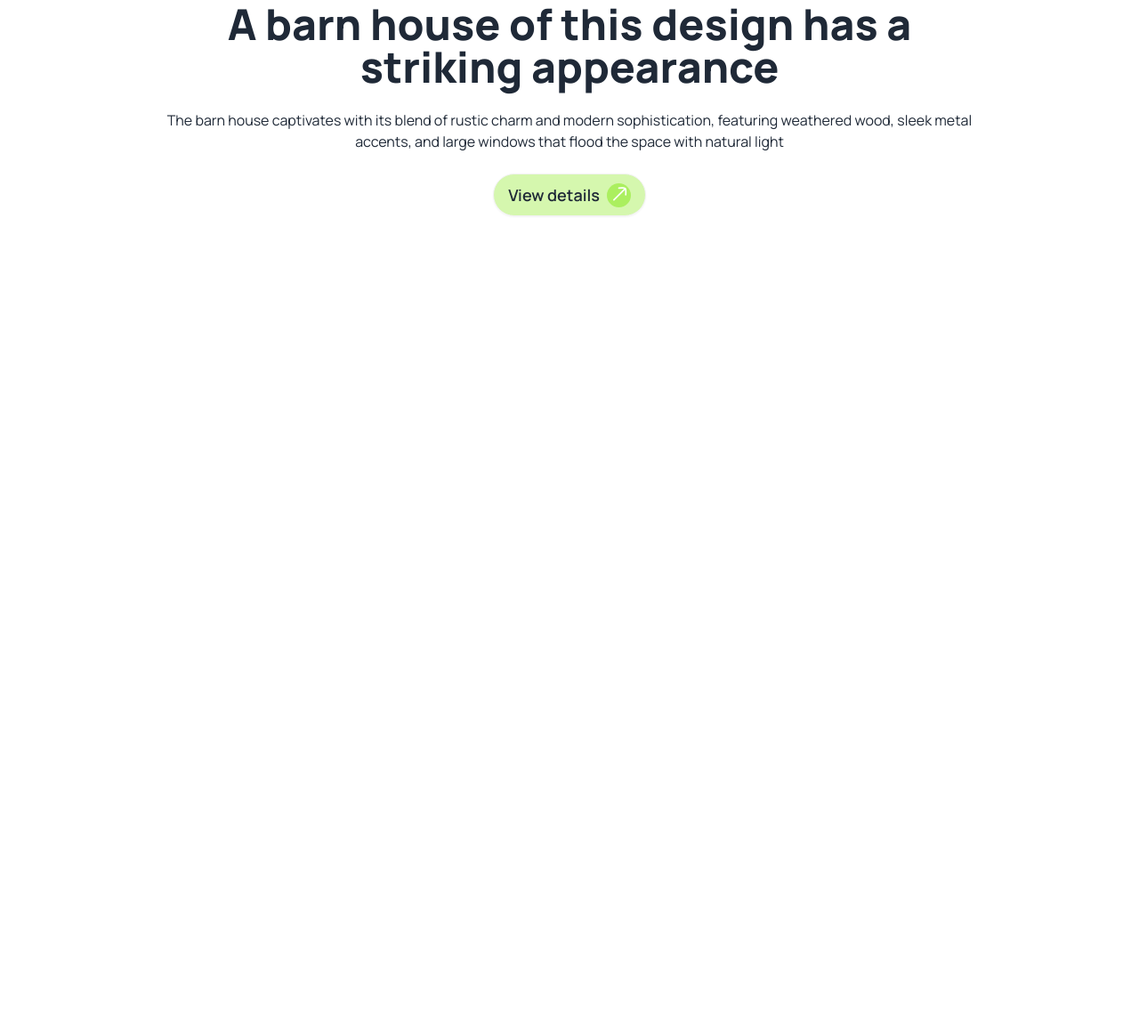
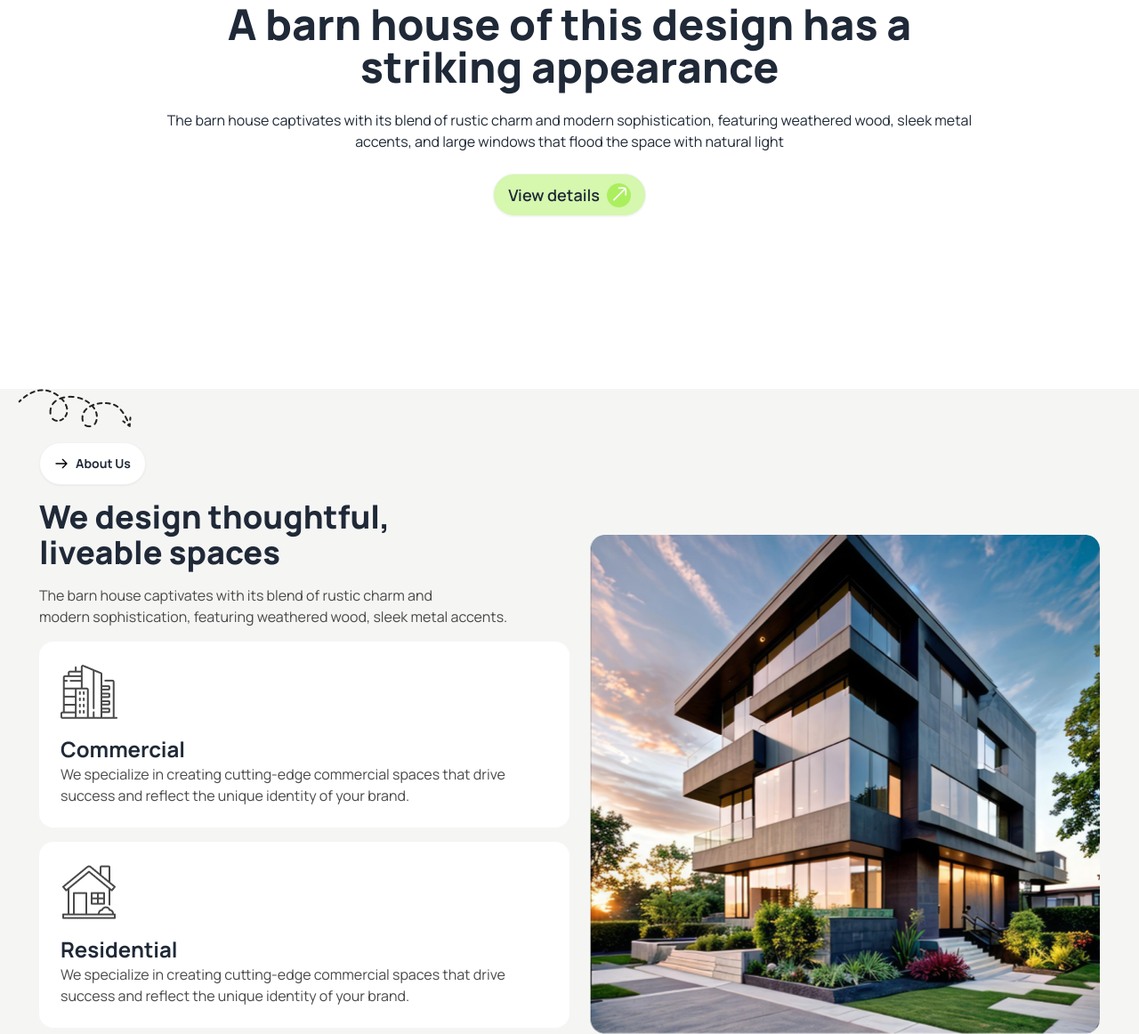
Before and after one commit to Afia-Sultana-Promi/Project-3, a plain HTML site: page index.html in a window 1280 px wide. Shown: the part 495-1657 px from the top of the page at 89% size. Before the commit the page ends 932 px from the top, so only its background shows below. Drawn offline with nearby package versions, Linux system fonts and the light colour scheme.

Commit message:
About Us

```diff
--- a/index.html
+++ b/index.html
@@ -26,7 +26,7 @@
           colors: {
             clifford: '#da373d',
             'book-consult': 'rgb(171, 239, 95)',
-            'banner-background':'linear-gradient(0.00deg, rgb(255, 255, 255),rgba(255, 255, 255, 0) 100%)',
+            'banner-background': 'linear-gradient(0.00deg, rgb(255, 255, 255),rgba(255, 255, 255, 0) 100%)',
           }
         }
       }
@@ -116,7 +116,8 @@
         <div>
           <h1 class="text-5xl font-extrabold">A barn house of this design has a <br> striking appearance</h1>
           <p class="py-6">
-              The barn house captivates with its blend of rustic charm and modern sophistication, featuring weathered wood, sleek metal <br> accents, and large windows that flood the space with natural light
+            The barn house captivates with its blend of rustic charm and modern sophistication, featuring weathered
+            wood, sleek metal <br> accents, and large windows that flood the space with natural light
           </p>
           <button class="btn rounded-full bg-[#ABEF5F80]">
             <h1 class="text-lg"> View details </h1>
@@ -135,6 +136,50 @@
     </div>
   </header>
   <main>
+    <section class="bg-stone-100 py-21 px-5">
+      <div>
+        <img src="/assets/Vector.png" alt="">
+      </div>
+      <div class="flex lg:flex-row flex-col items-center justify-between px-6 pt-2">
+        <div class="md:w-1/2 w-full flex flex-col gap-4 lg:items-start items-center">
+          <button class="btn rounded-full bg-white">
+            <div class="h-4 w-4 flex items-center justify-center">
+              <svg xmlns="http://www.w3.org/2000/svg" class="h-4 w-4 text-black" fill="none" viewBox="0 0 24 24"
+                stroke="currentColor" stroke-width="2">
+                <path stroke-linecap="round" stroke-linejoin="round" d="M14 5l7 7m0 0l-7 7m7-7H3" />
+              </svg>
+            </div>
+            <a href class="text-l font-bold"> About Us </a>
+          </button>
+          <h1 class="text-4xl font-extrabold text-center lg:text-start">We design thoughtful,<br> liveable spaces</h1>
+          <p class="text-l text-[#494949] lg:text-start text-center">The barn house captivates with its blend of rustic
+            charm and<br>modern sophistication, featuring weathered wood, sleek metal accents.</p>
+          <div class="flex flex-col gap-4 bg-white rounded-2xl p-6">
+            <div>
+              <img src="/assets/commercial.png" alt="">
+            </div>
+            <div>
+              <h4 class="text-2xl font-bold">Commercial</h4>
+              <p class="text-md text-[#494949]"> We specialize in creating cutting-edge commercial spaces that drive
+                success and reflect the unique identity of your brand. </p>
+            </div>
+          </div>
+          <div class="flex flex-col gap-4 bg-white rounded-2xl p-6">
+            <div>
+              <img src="/assets/residential.png" alt="">
+            </div>
+            <div>
+              <h4 class="text-2xl font-bold"> Residential </h4>
+              <p class="text-md text-[#494949]"> We specialize in creating cutting-edge commercial spaces that drive
+                success and reflect the unique identity of your brand. </p>
+            </div>
+          </div>
+        </div>
+        <div class="w-full md:w-1/2 justify-end flex mt-28">
+          <img src="./assets/Rectangle.png" alt="">
+        </div>
+      </div>
+    </section>
   </main>
   <footer>
   </footer>
```
Lines whose indentation alone changed are shown as unchanged.
